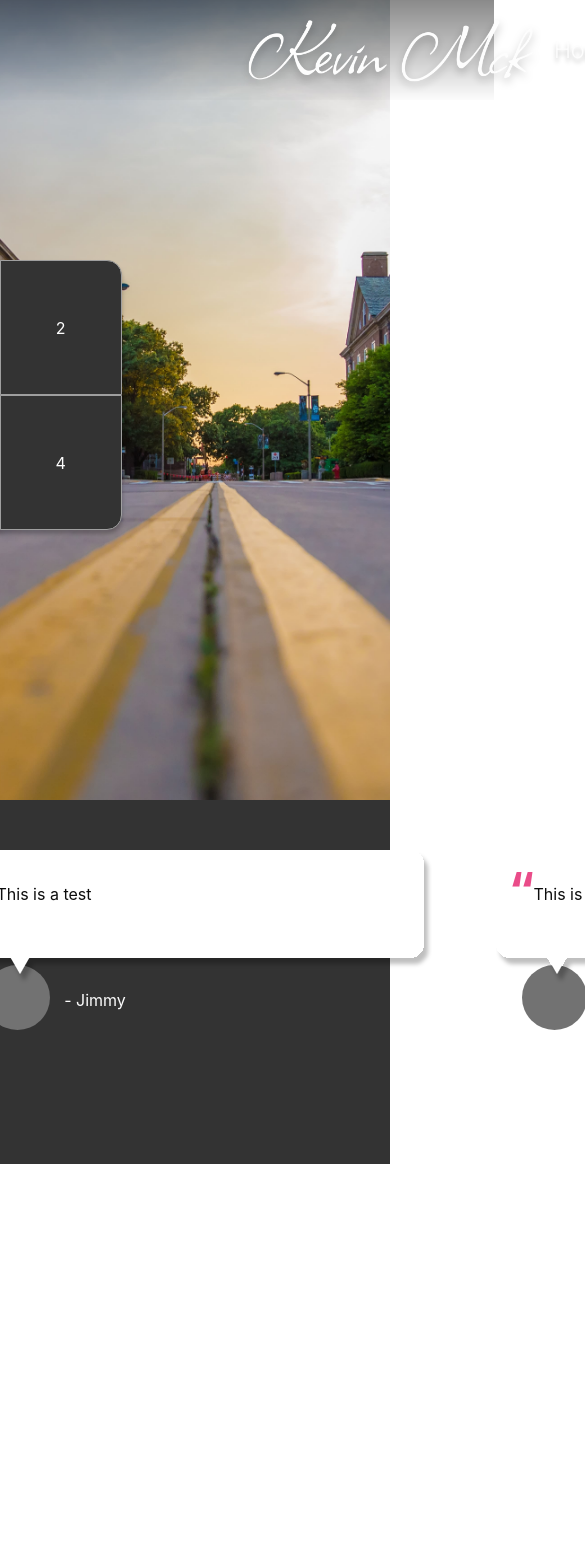
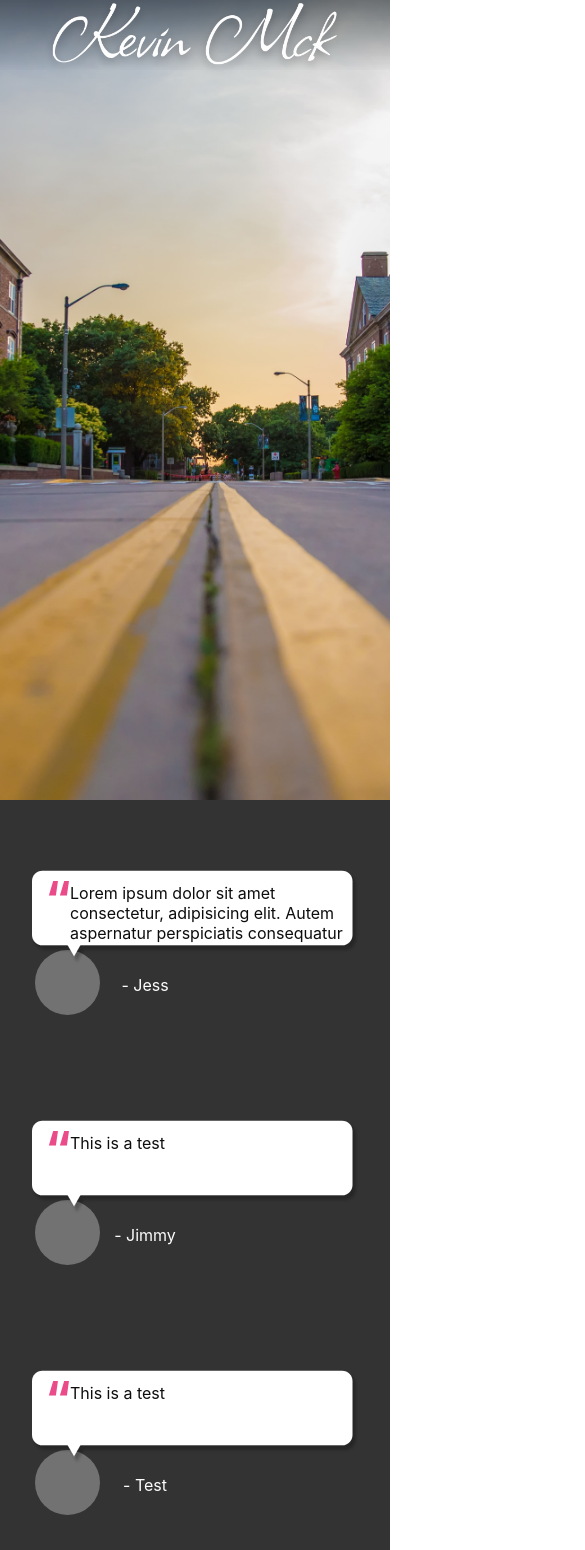
Before and after one commit to tacobeanzz/kevin4, a React (Create React App) app: page / in a window 390 px wide. Shown: the top 1550 px of the page, 585 px wide, since content can reach past the window. Before the commit the page ends 1164 px from the top, so only its background shows below. Built offline with nearby package versions, Linux system fonts and the light colour scheme.

Commit message:
mobile start

```diff
--- a/src/components/ReviewCard.css
+++ b/src/components/ReviewCard.css
@@ -85,3 +85,31 @@
 .quotemark h1 {
   font-size: 3rem;
 }
+
+.card {
+  height: 100%;
+}
+
+@media screen and (max-width: 480px) {
+  .revcontent {
+    max-width: 300px;
+    margin-top: -10px;
+  }
+
+  .circle1 {
+    margin-top: -15px;
+    margin-left: 100px;
+  }
+
+  .quotemark {
+    margin-top: 24px;
+  }
+
+  .name {
+    margin-left: 100px;
+  }
+
+  .card {
+    height: 250px;
+  }
+}
--- a/src/components/ReviewCard.js
+++ b/src/components/ReviewCard.js
@@ -3,7 +3,6 @@ import "./ReviewCard.css";
 
 const ReviewCard = (props) => {
   return (
-    <div>
     <div className="card">
       <div className="bubbles">
         <svg
@@ -92,7 +91,6 @@ const ReviewCard = (props) => {
           </p>
         </div> */}
     </div>
-    </div>
   );
 };
 
--- a/src/components/Top.css
+++ b/src/components/Top.css
@@ -101,3 +101,9 @@
   box-shadow: 0px 4px 4px rgba(0, 0, 0, 0.25);
   border-radius: 0px 0px 15px 0px;
 }
+
+@media screen and (max-width: 480px) {
+  .infobox {
+    display: none;
+  }
+}
--- a/src/components/hero.css
+++ b/src/components/hero.css
@@ -5,3 +5,11 @@
   background-color: #333333;
   justify-content: center;
 }
+
+@media screen and (max-width: 480px) {
+  .heroMain {
+    display: flex;
+    flex-direction: column;
+    overflow: hidden;
+  }
+}
--- a/src/components/navbar.css
+++ b/src/components/navbar.css
@@ -12,6 +12,7 @@
   left: 0;
   right: 0;
   transition: all 1s ease-in-out;
+  z-index: 10;
 }
 
 .header.active {
@@ -69,3 +70,29 @@ li:hover {
   justify-content: flex-start;
   filter: drop-shadow(0px 4px 4px rgba(0, 0, 0, 0.25));
 }
+
+@media screen and (max-width: 480px) {
+  .menu {
+    display: none;
+  }
+  .header {
+    padding: 0;
+    display: flex;
+    justify-content: center;
+  }
+  .logo img {
+    height: 66px;
+    width: 289px;
+    user-select: none;
+  }
+
+  .header::before {
+    background: linear-gradient(
+      0deg,
+      rgba(0, 0, 0, 0.01) 0%,
+      rgba(0, 0, 0, 0.5) 109.5%
+    );
+    inset: 0;
+    height: 70px;
+  }
+}
```
Lines whose indentation alone changed are shown as unchanged.
